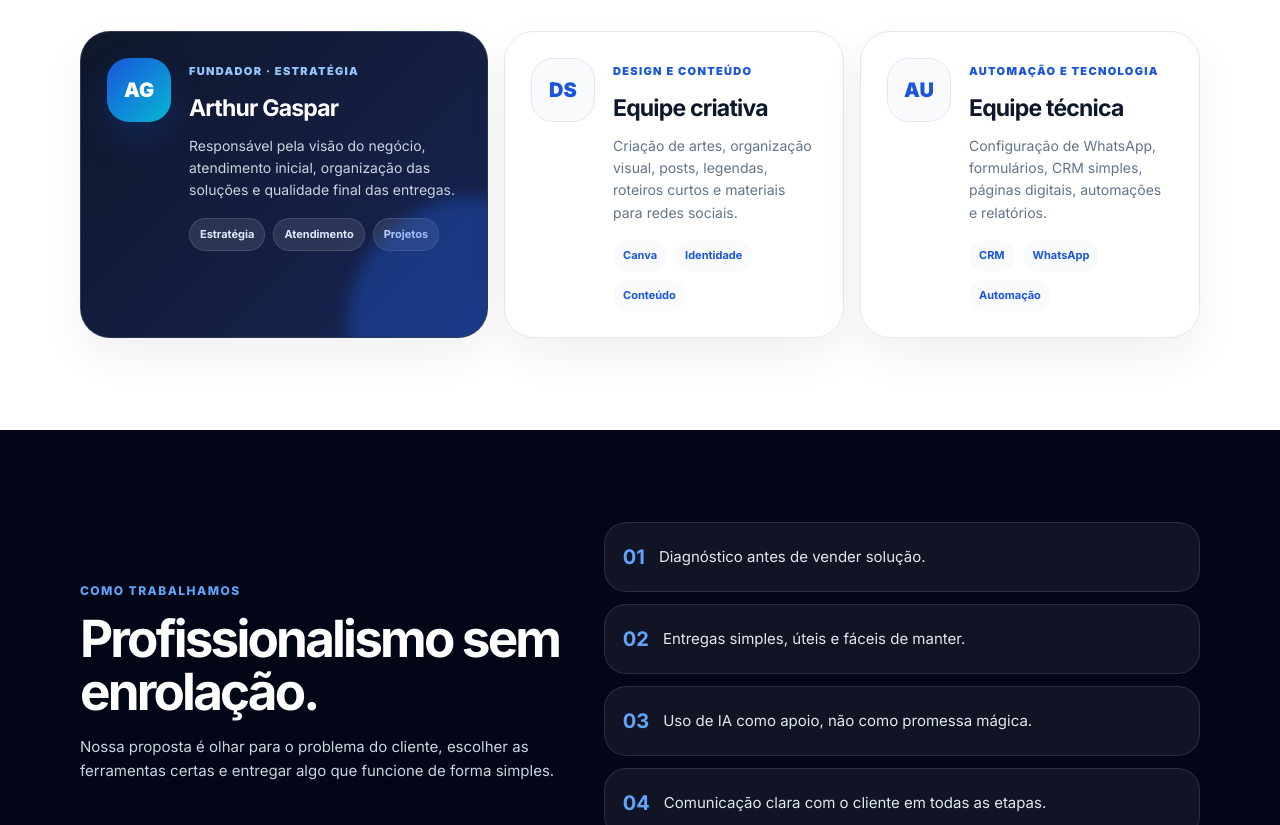
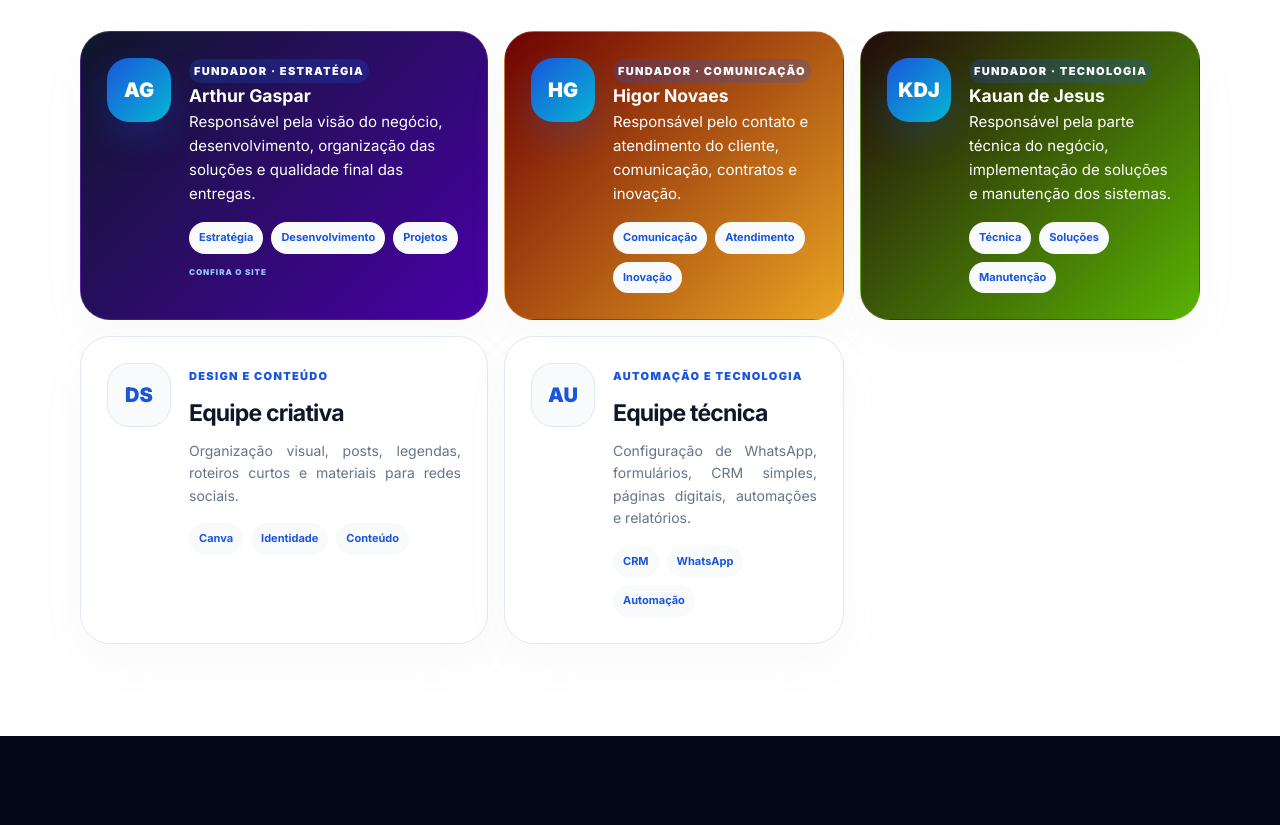
Before and after one commit to gaspararthur/maisdigital.github.io, a website: page frontend/quem-somos.html in a window 1280 px wide. Shown: the part 1614-2439 px from the top of the page. Drawn offline with Linux system fonts and the light colour scheme.

Commit message:
Alteração no visual do site

```diff
--- a/frontend/assets/css/styles.css
+++ b/frontend/assets/css/styles.css
@@ -218,17 +218,36 @@ h1 { font-size: clamp(2.45rem, 6vw, 4.9rem); line-height: .98; letter-spacing: -
 .identity-card p { color: var(--muted); }
 .team-section { background: white; }
 .team-grid { display: grid; grid-template-columns: 1.2fr 1fr 1fr; gap: 16px; align-items: stretch; }
-.team-card { position: relative; display: flex; gap: 18px; padding: 26px; border-radius: 30px; border: 1px solid var(--border); background: rgba(255,255,255,.86); box-shadow: 0 18px 44px rgba(15,23,42,.06); overflow: hidden; transition: transform .25s, box-shadow .25s, border-color .25s; }
+.team-card { text-align: left; position: relative; display: flex; gap: 18px; padding: 26px; border-radius: 30px; border: 1px solid var(--border); background: rgba(255,255,255,.86); box-shadow: 0 18px 44px rgba(161, 155, 155, 0.06); overflow: hidden; transition: transform .25s, box-shadow .25s, border-color .25s; }
 .team-card:hover { transform: translateY(-6px); border-color: rgba(26,86,219,.3); box-shadow: 0 24px 64px rgba(15,23,42,.11); }
-.featured-member { background: linear-gradient(135deg, #0f172a, #172554); color: white; border-color: rgba(255,255,255,.12); }
+.featured-member-gaspar { background: linear-gradient(135deg, #0f172a, #4900a8); color: white; border-color: rgba(255,255,255,.12); }
+.featured-member-higor { background: linear-gradient(135deg, #6e0202, #eba523); color: white; border-color: rgba(255,255,255,.12); }
+.featured-member-kdj { background: linear-gradient(135deg, #220b0b, #58b303); color: white; border-color: rgba(255,255,255,.12); }
 .featured-member::after { content: ''; position: absolute; width: 260px; height: 260px; right: -120px; bottom: -120px; border-radius: 50%; background: rgba(37,99,235,.34); filter: blur(8px); }
 .team-card > * { position: relative; }
 .member-avatar { width: 64px; height: 64px; flex: 0 0 64px; border-radius: 22px; display: grid; place-items: center; color: white; font-weight: 900; font-size: 20px; background: linear-gradient(135deg, var(--blue), var(--cyan)); box-shadow: 0 16px 35px rgba(26,86,219,.22); }
 .soft-avatar { background: var(--soft); color: var(--blue); box-shadow: none; border: 1px solid var(--border); }
 .member-info span { color: var(--blue); font-size: 11px; text-transform: uppercase; letter-spacing: .12em; font-weight: 900; }
 .featured-member .member-info span { color: #93C5FD; }
+.link-gaspar { color: #93C5FD; margin-top: 12px; font-size: 8px; text-transform: uppercase; letter-spacing: .12em; font-weight: 900; }
 .member-info h3 { margin: 8px 0; font-size: 23px; letter-spacing: -.035em; }
 .member-info p { color: var(--muted); font-size: 14px; }
+.member-info p {
+  color: var(--muted);
+  font-size: 14px;
+  text-align: justify;
+  text-align-last: left;
+}
+
+.member-info-fundadores span { color: #F8FAFC; background: rgba(26,86,219,.25); padding: 5px 5px; border-radius: 12px; font-size: 11px; text-transform: uppercase; letter-spacing: .12em; font-weight: 900;}
+.featured-member-gaspar .member-info p,
+.featured-member-higor .member-info p,
+.featured-member-kdj .member-info p {
+  color: #F8FAFC;
+  background: rgba(15, 23, 42, 0.28);
+  padding: 10px 12px;
+  border-radius: 12px;
+}
 .featured-member .member-info p { color: #CBD5E1; }
 .member-tags { display: flex; flex-wrap: wrap; gap: 8px; margin-top: 16px; }
 .member-tags strong { padding: 7px 10px; border-radius: 999px; background: var(--soft); color: var(--blue); font-size: 11px; }
--- a/frontend/quem-somos.html
+++ b/frontend/quem-somos.html
@@ -95,13 +95,33 @@
         </div>
 
         <div class="team-grid">
-          <article class="team-card featured-member reveal">
+          <article class="team-card featured-member-gaspar reveal">
             <div class="member-avatar">AG</div>
-            <div class="member-info">
+            <div class="member-info-fundadores">
               <span>Fundador · Estratégia</span>
               <h3>Arthur Gaspar</h3>
-              <p>Responsável pela visão do negócio, atendimento inicial, organização das soluções e qualidade final das entregas.</p>
-              <div class="member-tags"><strong>Estratégia</strong><strong>Atendimento</strong><strong>Projetos</strong></div>
+              <p>Responsável pela visão do negócio, desenvolvimento, organização das soluções e qualidade final das entregas.</p>
+              <div class="member-tags"><strong>Estratégia</strong><strong>Desenvolvimento</strong><strong>Projetos</strong></div>
+              <div class="link-gaspar"><a href="https://gaspararthur.github.io" target="_blank" rel="noopener noreferrer">Confira o site</a></div>
+            </div>
+          </article>
+
+          <article class="team-card featured-member-higor reveal">
+            <div class="member-avatar">HG</div>
+            <div class="member-info-fundadores">
+              <span>Fundador · Comunicação</span>
+              <h3>Higor Novaes</h3>
+              <p>Responsável pelo contato e atendimento do cliente, comunicação, contratos e inovação.</p>
+              <div class="member-tags"><strong>Comunicação</strong><strong>Atendimento</strong><strong>Inovação</strong></div>
+            </div>
+          </article>
+
+          <article class="team-card featured-member-kdj reveal">
+            <div class="member-avatar">KDJ</div>
+            <div class="member-info-fundadores">
+              <span>Fundador · Tecnologia</span>
+              <h3>Kauan de Jesus</h3>
+              <p>Responsável pela parte técnica do negócio, implementação de soluções e manutenção dos sistemas.</p>              <div class="member-tags"><strong>Técnica</strong><strong>Soluções</strong><strong>Manutenção</strong></div>
             </div>
           </article>
 
@@ -110,7 +130,7 @@
             <div class="member-info">
               <span>Design e Conteúdo</span>
               <h3>Equipe criativa</h3>
-              <p>Criação de artes, organização visual, posts, legendas, roteiros curtos e materiais para redes sociais.</p>
+              <p>Organização visual, posts, legendas, roteiros curtos e materiais para redes sociais.</p>
               <div class="member-tags"><strong>Canva</strong><strong>Identidade</strong><strong>Conteúdo</strong></div>
             </div>
           </article>
```
